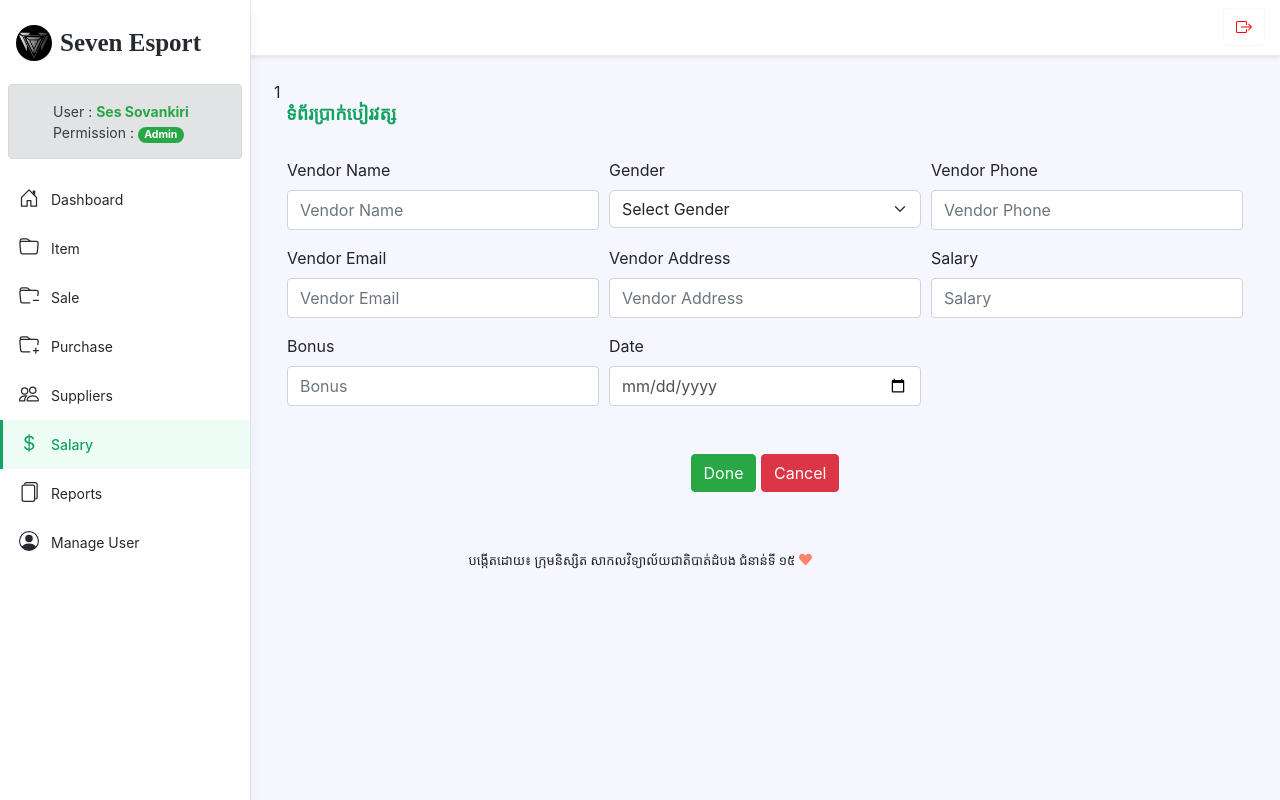
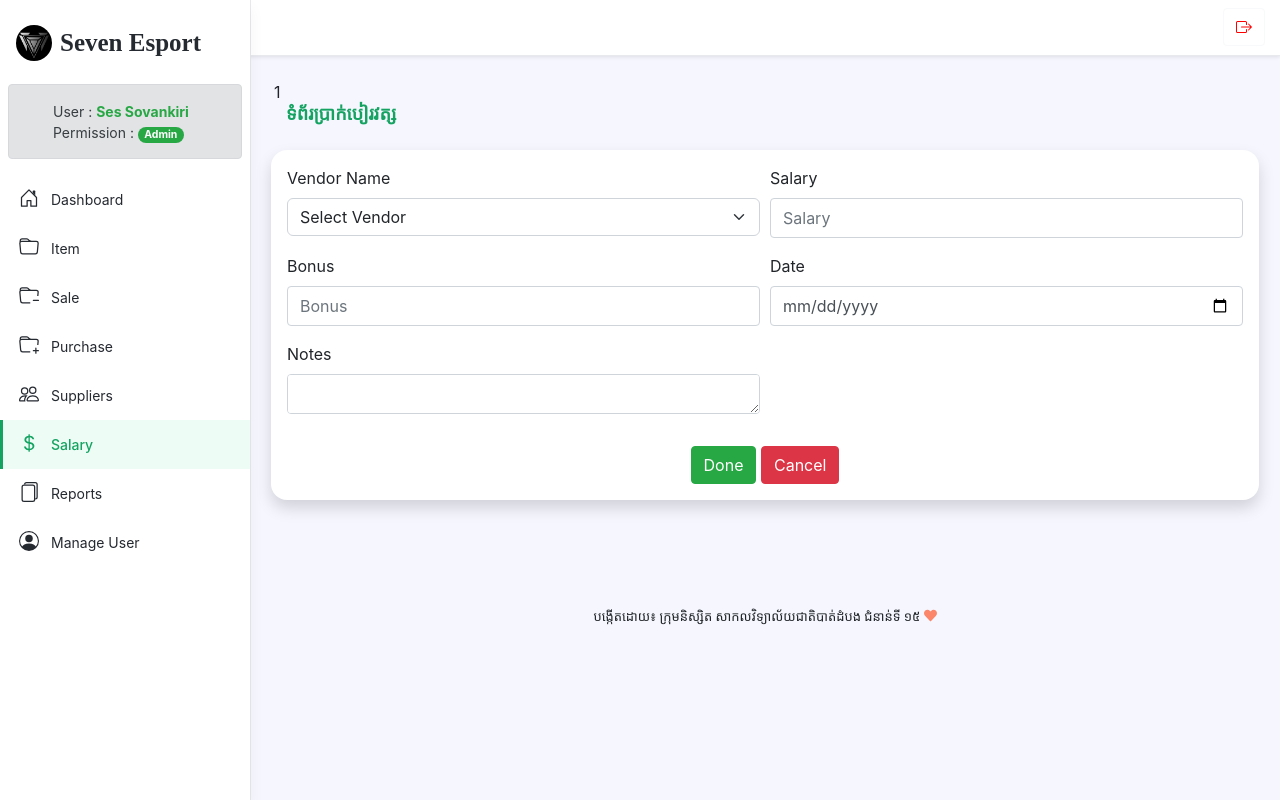
Before and after one commit to bsuchea/seven, a PHP site: page /salary.php in a window 1280 px wide. Run offline with PHP 8.4, Linux system fonts and the light colour scheme; a user stored in the database is signed in; data comes from the database, SQL or seed files in the repository; some libraries are stand-ins or nearby versions.

Commit message:
New update salary

```diff
--- a/salary.php
+++ b/salary.php
@@ -81,69 +81,58 @@
                         <h1 style="font-family: 'Kh Dangrek'; color:#15a362; font-size:large"
                             class="app-page-title mb-2">ទំព័រប្រាក់បៀរវត្ស</h1>
                     </div>
-                    <div class="p-3">
+                    <div class="container bg-white p-3 mt-3 shadow p-3 mb-5 bg-body rounded-4">
                         <form action="#" method="post">
                             <div class="form-row">
-                                <div class="form-group col-md-4">
-                                    <label for="inputID">Vendor Name</label>
-                                    <input name="vendor_name" class="form-control" type="text" placeholder="Vendor Name">
-                                </div>
-                                <div class="form-group col-md-4">
-                                    <label for="form-select" class="form-label">Gender</label>
-                                    <select name="vendor_gender" class="form-select">
-                                        <option hidden value="">Select Gender</option>
-                                        <option value="Male">Male</option>
-                                        <option value="Female">Female</option>
+                                <div class="form-group col-md-6">
+                                    <label for="form-select" class="form-label" >Vendor Name</label>
+                                    <select name="vendor_name" class="form-select" required>
+                                        <option hidden value="">Select Vendor</option>
+                                        <option value="Ses Sovankiri">Ses Sovankiri</option>
+                                        <option value="Siv Sovathanak">Siv Sovathanak</option>
+                                        <option value="Long Pheak">Long Pheak</option>
                                     </select>
                                 </div>
-                                <div class="form-group col-md-4">
-                                    <label for="inputID">Vendor Phone</label>
-                                    <input name="vendor_phone" class="form-control" type="text" placeholder="Vendor Phone">
-                                </div>
-                            </div>
-                            <div class="form-row">
-                                <div class="form-group col-md-4">
-                                    <label class="form-label">Vendor Email</label>
-                                    <input type="email" name="vendor_email" class="form-control" placeholder="Vendor Email">
-                                </div>
-                                <div class="form-group col-md-4">
-                                    <label class="form-label">Vendor Address</label>
-                                    <input type="text" name="vendor_address" class="form-control" placeholder="Vendor Address">
-                                </div>
-                                <div class="form-group col-md-4">
+                                <div class="form-group col-md-6">
                                     <label class="form-label">Salary</label>
-                                    <input type="text" name="salary" class="form-control" placeholder="Salary">
+                                    <input type="text" name="salary" class="form-control" placeholder="Salary"  required>
                                 </div>
                                 </div>
 
                                 <div class="form-row">
-                                <div class="form-group col-md-4">
+                                <div class="form-group col-md-6">
                                     <label class="form-label">Bonus</label>
                                     <input type="text" name="bonus" class="form-control" placeholder="Bonus">
                                 </div>
-                                <div class="form-group col-md-4">
+                                <div class="form-group col-md-6">
                                     <label class="form-label">Date</label>
-                                    <input type="date" name="salary_date" class="form-control" placeholder="Date">
+                                    <input type="date" name="salary_date" class="form-control" placeholder="Date" required>
                                 </div>
+                                </div>
+                                <div class="form-row">
+                                <div class="form-group col-md-6">
+                                    <label class="form-label">Notes</label>
+                                    <textarea class="form-control" rows="10" cols="10">
 
+                                    </textarea>
                                 </div>
-                            </div>
+                                </div>
                             <div class="text-center mt-3">
                                 <button name="add_salary" type="submit" class="btn btn-success">Done</button>
                                 <button type="reset" class="btn btn-danger">Cancel</button>
+                            </div>
                             </div>
                         </form>
                     </div>
                 </div>
             </div>
         </div><!--//container-fluid-->
-    </div><!--//app-content-->
 
     <footer id="footbarlog" class="app-footer">
         <?php include('inc/footer.php') ?>
     </footer><!--//app-footer-->
 
-</div>
+    </div><!--//app-content-->
 
 <!-- ::: My Script ::: -->
 <?php include('contents/My_Scripts.php') ?>
```
